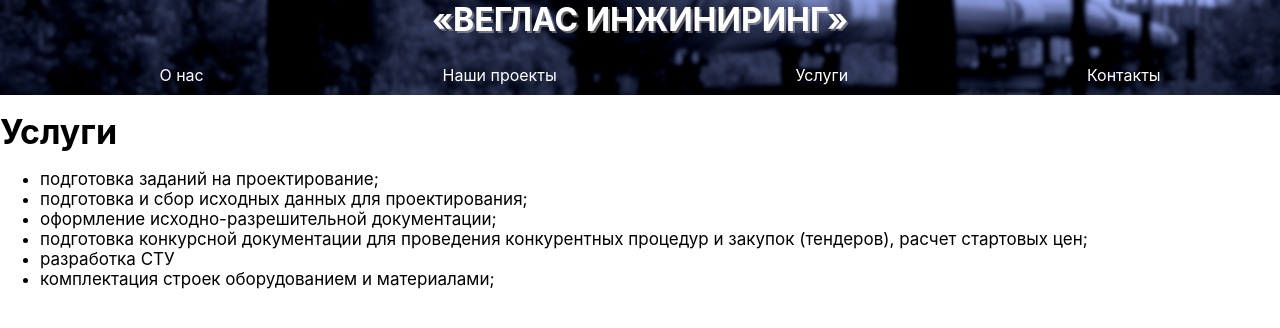
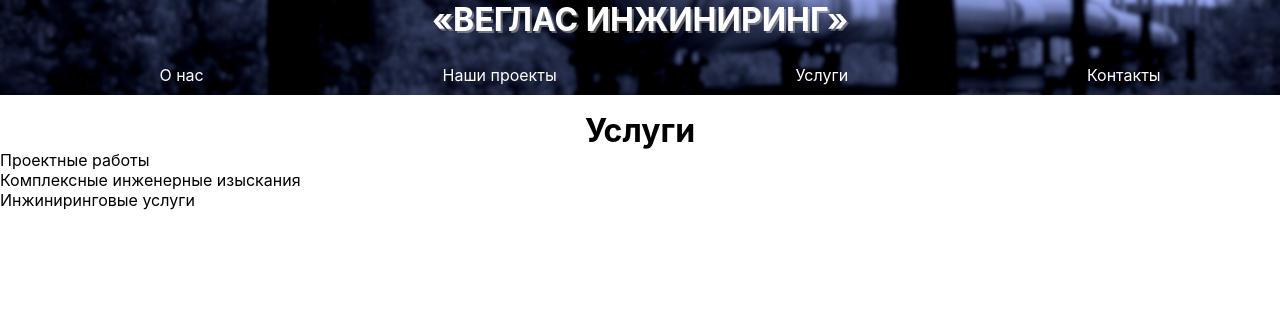
Before and after one commit to anna-trofimova/techInvest, a React (Create React App) app: page /uslugi in a window 1280 px wide. Shown: the top 328 px of the page. Built offline with nearby package versions, Linux system fonts and the light colour scheme.

Commit message:
firebase, ugly but works copassible in uslugi

```diff
--- a/src/App.js
+++ b/src/App.js
@@ -1,4 +1,4 @@
-import React, {Component} from 'react';
+import React from 'react';
 import { BrowserRouter as Router, Route, Switch } from 'react-router-dom';
 
 // import './App.css';
--- /dev/null
+++ b/src/componets/Project1.js
@@ -0,0 +1,24 @@
+import React from 'react'
+
+export default function Project1() {
+  return (
+    <div className='project1'>
+      <h1>ЗАО «Веглас Инжиринг» выполняет следующие виды проектных работ:</h1>
+      <ul className='list1'>
+        <li>разработка обоснований инвестиций в строительство и реконструкцию;</li>
+        <li>разработка проектной и рабочей документации;</li>
+        <li>проектирование ЛЭП и других объектов энергетики до 110 кВ включительно;</li>
+        <li>выполнение обследований зданий и конструкций;</li>
+        <li> разработка эскизных проектов;</li>
+        <li> выполнение проектов нового строительства, реконструкции и капитального ремонта;</li>
+        <li>проектирование зданий и сооружений гражданского и промышленного назначения;</li>
+        <li> проектирование магистральных и промысловых трубопроводов и сооружений, входящих в их инфраструктуру;</li>
+        <li>инженерная подготовка территории при обустройстве нефтяных и газовых месторождений;</li>
+        <li> проектирование автомобильных дорог и мостов;</li>
+        <li>проектирование инженерных коммуникаций;</li>
+        <li>выполнение проекта планировки территории и Проекта межевания территории на объекты строительства</li>
+        <li>разработка специальных разделов проектной документации, ИТМ ГОЧС, ПБ, ООС, ОВОС, сметной документации.</li>
+      </ul>
+    </div>
+  )
+}
--- /dev/null
+++ b/src/componets/Project2.js
@@ -0,0 +1,16 @@
+import React from 'react'
+
+export default function Project2() {
+  return (
+    <div className='project2'>
+      <h1>ЗАО «Веглас Инжиринг» выполняет следующие виды инженерных изысканий:</h1>
+      <ul className='list2'>
+        <li>Инженерно-геодезические</li>
+        <li>Инженерно-геологические</li>
+        <li>Инженерно-экологические</li>
+        <li>Инженерно-гидрологические</li>
+        <li>Инженерно-метерологические</li>
+      </ul>
+    </div>
+  )
+}
--- /dev/null
+++ b/src/componets/Project3.js
@@ -0,0 +1,19 @@
+import React from 'react'
+
+export default function Project3() {
+  return (
+    <div className='project3'>
+      <h1>ЗАО «Веглас Инжиринг» оказывает
+следующие виды инжиниринговых услуг:</h1>
+      <ul className='list3'>
+        <li>подготовка заданий на проектирование;</li>
+        <li>подготовка и сбор исходных данных для проектирования;</li>
+        <li>оформление исходно-разрешительной документации;</li>
+        <li> подготовка конкурсной документации для проведения конкурентных процедур и закупок (тендеров), расчет стартовых цен;</li>
+        <li>разработка СТУ;</li>
+        <li>комплектация строек оборудованием и материалами;</li>
+      </ul>
+
+    </div>
+  )
+}
--- a/src/main.css
+++ b/src/main.css
@@ -79,3 +79,50 @@ h1 {
   margin: 10px;
   border: 20px solid #f1dbbb42;
 }
+
+
+.uslugi {
+
+}
+
+.uslugi h1 {
+  text-align: center;
+
+}
+
+.uslugi p {
+
+}
+
+.projectsList {
+
+}
+.projectsList.Collapsible {
+  color: aqua
+}
+/*------------------components-------------*/
+
+.project1{
+
+}
+
+.list1 {
+
+}
+
+
+.project2 {
+
+}
+
+.list2 {
+
+}
+
+.project3 {
+
+}
+
+.list3 {
+
+}
--- a/src/pages/Onas.js
+++ b/src/pages/Onas.js
@@ -1,6 +1,5 @@
 
 import React, { Component } from 'react';
-import Collapsible from 'react-collapsible';
 
 export default class Onas extends Component {
   render() {
@@ -9,15 +8,14 @@ export default class Onas extends Component {
      <div className='onas'>
         <h1>О нас</h1>
         <h4>Основной вид деятельности - промышленное и гражданское проектирование</h4>
-        <p>Специалисты ЗАО «Веглас Инжиринг» осуществляют авторский надзор и сопровождение строительства на всех этапах, от подготовительных работ до сдачи объекта в эксплуатацию, контролируют правильность выполнения проектных и технологических решений, принятых при разработке проектной документации, и оперативно решают вопросы по дополнению и оптимизации данных решений в случае необходимости.</p>
      </div>
 
      <div className='whatwedo'>
        <h3>Направления деятельности:</h3>
-       <p>Комплексные инженерные изыскания</p>
-       <p>Проектные работы</p>
-       <p>Авторский надзор за строительством</p>
-       <p>Инжиниринговые услуги</p>
+       <p> ◈ Комплексные инженерные изыскания </p>
+       <p> ◈ Проектные работы </p>
+       <p> ◈ Авторский надзор за строительством </p>
+       <p> ◈ Инжиниринговые услуги </p>
      </div>
 
      <div className='legal'>
--- a/src/pages/Uslugi.js
+++ b/src/pages/Uslugi.js
@@ -1,19 +1,21 @@
-import React from 'react'
+import React, { Component } from 'react'
+import Collapsible from 'react-collapsible';
+import Project1 from '../componets/Project1'
+import Project2 from '../componets/Project2'
+import Project3 from '../componets/Project3'
 
-export default function Uslugi() {
-  return (
-    <div className='lol'>
-      <h1>Услуги</h1>
-      <ul>
-        <li>подготовка заданий на проектирование;</li>
-        <li>подготовка и сбор исходных данных для проектирования;</li>
-        <li>оформление исходно-разрешительной документации;
-</li>
-        <li>подготовка конкурсной документации для проведения конкурентных процедур и закупок (тендеров), расчет стартовых цен;
-</li>
-        <li>разработка СТУ</li>
-        <li>комплектация строек оборудованием и материалами;</li>
-      </ul>
-    </div>
-  )
+export default class Uslugi extends Component {
+
+  render() {
+    return (
+      <div className='uslugi'>
+        <h1>Услуги</h1>
+        <div className='projectsList'>
+          <Collapsible trigger='Проектные работы'> <Project1/> </Collapsible>
+          <Collapsible trigger='Комплексные инженерные изыскания'> <Project2/> </Collapsible>
+          <Collapsible trigger='Инжиниринговые услуги'> <Project3/> </Collapsible>
+        </div>
+      </div>
+    )
+  }
 }
```
Also changed, not shown: firebase.json (added), 1 other file (tests, documents, lock files or other folders).
